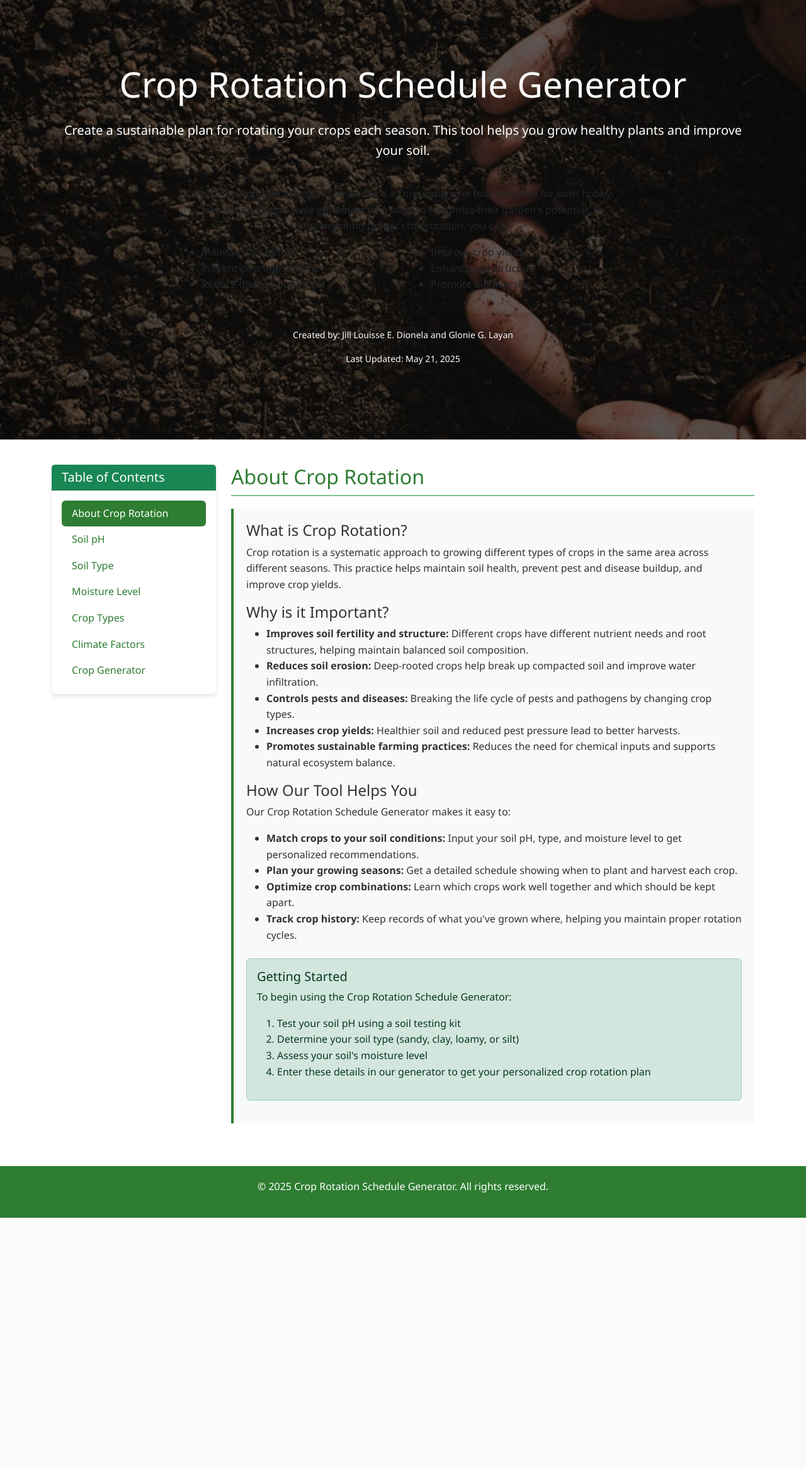
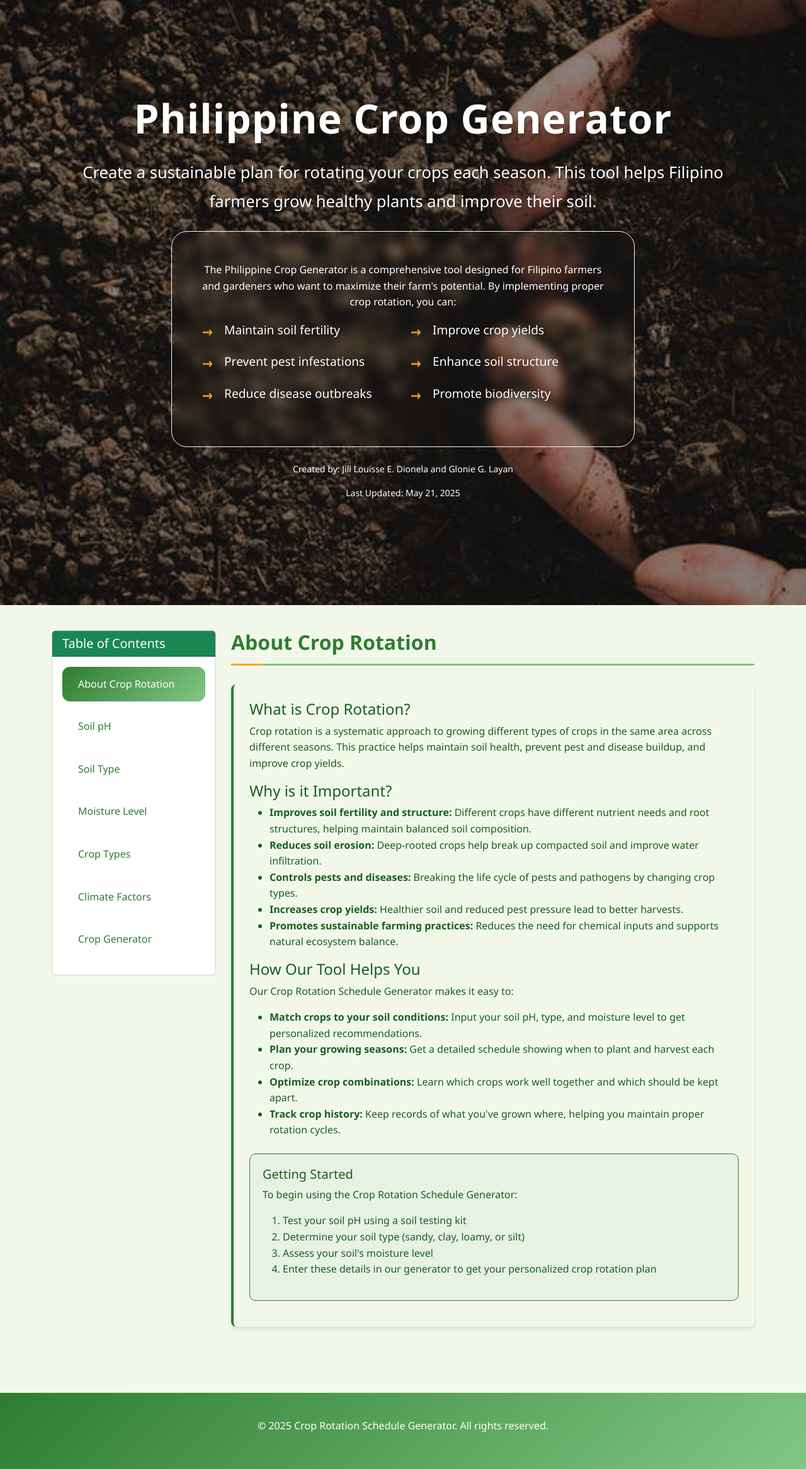
Before and after one commit to jilllouisse/louisse, a Flask app: page / in a window 1280 px wide. Shown: the whole page at 63% size. Before the commit the page ends 1934 px from the top, so only its background shows below. Run offline with Flask 3, Linux system fonts and the light colour scheme.

Commit message:
Update UI: Remove animations and adjust overlay for better visibility

```diff
--- a/templates/index.html
+++ b/templates/index.html
@@ -3,75 +3,259 @@
 <head>
     <meta charset="UTF-8">
     <meta name="viewport" content="width=device-width, initial-scale=1.0">
-    <title>Crop Rotation Schedule Generator</title>
+    <title>Philippine Crop Generator</title>
     <link href="https://cdn.jsdelivr.net/npm/bootstrap@5.3.0/dist/css/bootstrap.min.css" rel="stylesheet">
     <link href="https://cdnjs.cloudflare.com/ajax/libs/font-awesome/6.0.0/css/all.min.css" rel="stylesheet">
     <style>
         :root {
-            --primary-color: #2e7d32;
-            --secondary-color: #81c784;
-            --accent-color: #ffd54f;
+            --primary-color: #2E7D32;  /* Deep green */
+            --secondary-color: #81C784;  /* Light green */
+            --accent-color: #FFA000;  /* Warm amber */
+            --text-color: #1B5E20;  /* Dark green */
+            --light-bg: #F1F8E9;  /* Very light green */
+            --card-shadow: 0 4px 6px rgba(0,0,0,0.1);
+            --hover-shadow: 0 6px 12px rgba(0,0,0,0.15);
+            --gradient-start: #2E7D32;
+            --gradient-end: #81C784;
         }
 
         body {
             font-family: 'Segoe UI', Tahoma, Geneva, Verdana, sans-serif;
             line-height: 1.6;
-            color: #333;
+            color: var(--text-color);
+            background-color: var(--light-bg);
         }
 
         .hero-section {
-            background: linear-gradient(rgba(0,0,0,0.6), rgba(0,0,0,0.6)), url('/static/images/loam-soil.jpg');
+            background: url('/static/images/loam-soil.jpg');
             background-size: cover;
             background-position: center;
             color: white;
-            padding: 100px 0;
+            padding: 150px 0;
             margin-bottom: 40px;
+            position: relative;
+            overflow: hidden;
+        }
+
+        .hero-section::before {
+            content: '';
+            position: absolute;
+            top: 0;
+            left: 0;
+            right: 0;
+            bottom: 0;
+            background: linear-gradient(135deg,
+                rgba(0, 0, 0, 0.4),
+                rgba(0, 0, 0, 0.4));
+            z-index: 1;
+        }
+
+        .hero-section .container {
+            position: relative;
+            z-index: 2;
+        }
+
+        .hero-section .display-4 {
+            text-shadow: 2px 2px 4px rgba(0, 0, 0, 0.3);
+            font-weight: 700;
+            margin-bottom: 1.5rem;
+            letter-spacing: 1px;
+            font-size: 4rem;
+            color: white;
+        }
+
+        .hero-section .lead {
+            font-size: 1.6rem;
+            font-weight: 300;
+            text-shadow: 1px 1px 3px rgba(0, 0, 0, 0.3);
+            margin-bottom: 2.5rem;
+            line-height: 1.8;
+            color: white;
+        }
+
+        .hero-section .card {
+            background-color: rgba(255, 255, 255, 0.15);
+            border: 1px solid rgba(255, 255, 255, 0.3);
+            backdrop-filter: blur(8px);
+            border-radius: 25px;
+        }
+
+        .hero-section .card:hover {
+            background-color: rgba(255, 255, 255, 0.2);
+        }
+
+        .hero-section .card-body {
+            color: white;
+            padding: 3rem;
+        }
+
+        .hero-section .card-body ul {
+            color: white;
+            list-style-type: none;
+            padding-left: 0;
+        }
+
+        .hero-section .card-body li {
+            color: white;
+            margin-bottom: 20px;
+            padding-left: 35px;
+            position: relative;
+            font-size: 1.2rem;
+            text-shadow: 1px 1px 2px rgba(0, 0, 0, 0.2);
+        }
+
+        .hero-section .card-body li::before {
+            content: '→';
+            position: absolute;
+            left: 0;
+            color: var(--accent-color);
+            font-weight: bold;
+            font-size: 1.4rem;
         }
 
         .nav-pills .nav-link {
             color: var(--primary-color);
+            border-radius: 12px;
+            padding: 15px 25px;
+            margin-bottom: 12px;
+            font-weight: 500;
+        }
+
+        .nav-pills .nav-link:hover {
+            background-color: rgba(46, 125, 50, 0.1);
         }
 
         .nav-pills .nav-link.active {
-            background-color: var(--primary-color);
-        }
-
-        .card {
-            border: none;
-            box-shadow: 0 4px 6px rgba(0,0,0,0.1);
-            transition: transform 0.3s ease;
-        }
-
-        .card:hover {
-            transform: translateY(-5px);
+            background: linear-gradient(135deg, var(--gradient-start), var(--gradient-end));
+            color: white;
         }
 
         .section-title {
             color: var(--primary-color);
-            border-bottom: 2px solid var(--secondary-color);
-            padding-bottom: 10px;
-            margin-bottom: 20px;
+            border-bottom: 3px solid var(--secondary-color);
+            padding-bottom: 15px;
+            margin-bottom: 30px;
+            font-weight: 600;
+            position: relative;
+        }
+
+        .section-title::after {
+            content: '';
+            position: absolute;
+            bottom: -3px;
+            left: 0;
+            width: 50px;
+            height: 3px;
+            background-color: var(--accent-color);
         }
 
         .info-card {
-            background-color: #f8f9fa;
+            background-color: var(--light-bg);
             border-left: 4px solid var(--primary-color);
-            padding: 20px;
-            margin-bottom: 20px;
+            padding: 25px;
+            margin-bottom: 25px;
+            border-radius: 8px;
+            box-shadow: var(--card-shadow);
         }
 
         .crop-result {
-            background-color: #e8f5e9;
-            border-radius: 8px;
+            background-color: rgba(136, 179, 181, 0.1);
+            border-radius: 15px;
+            padding: 25px;
+            margin-bottom: 20px;
+            border-left: 4px solid var(--primary-color);
+            transition: all 0.4s cubic-bezier(0.4, 0, 0.2, 1);
+        }
+
+        .crop-result:hover {
+            transform: translateX(8px);
+            background-color: rgba(136, 179, 181, 0.15);
+            box-shadow: 0 4px 8px rgba(0, 0, 0, 0.1);
+        }
+
+        .table {
+            border-radius: 15px;
+            overflow: hidden;
+            box-shadow: var(--card-shadow);
+        }
+
+        .table thead th {
+            background: linear-gradient(135deg, var(--gradient-start), var(--gradient-end));
+            color: white;
+            font-weight: 500;
+            border: none;
             padding: 15px;
-            margin-bottom: 10px;
+        }
+
+        .table tbody tr {
+            transition: all 0.3s ease;
+        }
+
+        .table tbody tr:hover {
+            background-color: rgba(26, 95, 122, 0.05);
+            transform: scale(1.01);
+        }
+
+        .btn-success {
+            background: linear-gradient(135deg, var(--gradient-start), var(--gradient-end));
+            border: none;
+            padding: 15px 35px;
+            border-radius: 12px;
+            font-weight: 500;
+            letter-spacing: 0.5px;
+            text-transform: uppercase;
+            font-size: 1.1rem;
+            color: white;
+        }
+
+        .btn-success:hover {
+            background: linear-gradient(135deg, var(--gradient-end), var(--gradient-start));
+            color: white;
+        }
+
+        .form-control, .form-select {
+            border-radius: 12px;
+            padding: 15px;
+            border: 2px solid #dee2e6;
+            font-size: 1.1rem;
+        }
+
+        .form-control:focus, .form-select:focus {
+            border-color: var(--primary-color);
+            box-shadow: 0 0 0 0.2rem rgba(46, 125, 50, 0.15);
         }
 
         .footer {
-            background-color: var(--primary-color);
+            background: linear-gradient(135deg, var(--gradient-start), var(--gradient-end));
             color: white;
-            padding: 20px 0;
-            margin-top: 40px;
+            padding: 40px 0;
+            margin-top: 80px;
+        }
+
+        .alert-success {
+            background-color: rgba(136, 179, 181, 0.1);
+            border-color: var(--primary-color);
+            color: var(--text-color);
+            border-radius: 10px;
+            padding: 20px;
+        }
+
+        @media (max-width: 768px) {
+            .hero-section {
+                padding: 100px 0;
+            }
+
+            .hero-section .lead {
+                font-size: 1.3rem;
+            }
+
+            .hero-section .display-4 {
+                font-size: 2.5rem;
+            }
+
+            .card {
+                margin-bottom: 20px;
+            }
         }
     </style>
 </head>
@@ -79,13 +263,13 @@
     <!-- Hero Section -->
     <div class="hero-section text-center">
         <div class="container">
-            <h1 class="display-4 mb-4">Crop Rotation Schedule Generator</h1>
-            <p class="lead mb-4">Create a sustainable plan for rotating your crops each season. This tool helps you grow healthy plants and improve your soil.</p>
+            <h1 class="display-4 mb-4">Philippine Crop Generator</h1>
+            <p class="lead mb-4">Create a sustainable plan for rotating your crops each season. This tool helps Filipino farmers grow healthy plants and improve their soil.</p>
             <div class="row justify-content-center">
                 <div class="col-md-8">
                     <div class="card bg-transparent border-light">
                         <div class="card-body">
-                            <p class="mb-3">The Crop Rotation Schedule Generator is a comprehensive tool designed for both hobby farmers and small-scale gardeners who want to maximize their garden's potential. By implementing proper crop rotation, you can:</p>
+                            <p class="mb-3">The Philippine Crop Generator is a comprehensive tool designed for Filipino farmers and gardeners who want to maximize their farm's potential. By implementing proper crop rotation, you can:</p>
                             <div class="row">
                                 <div class="col-md-6">
                                     <ul class="text-start">
```
